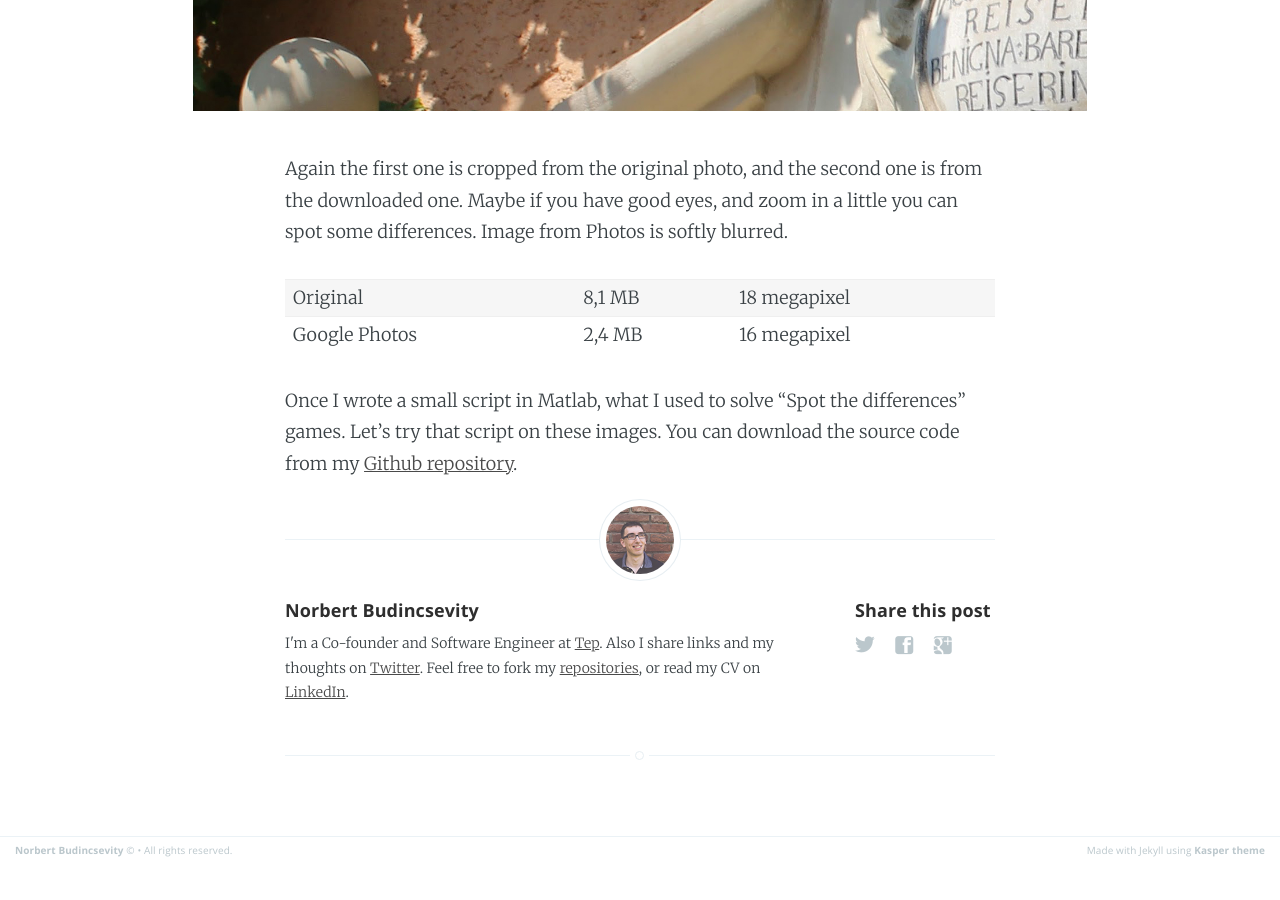
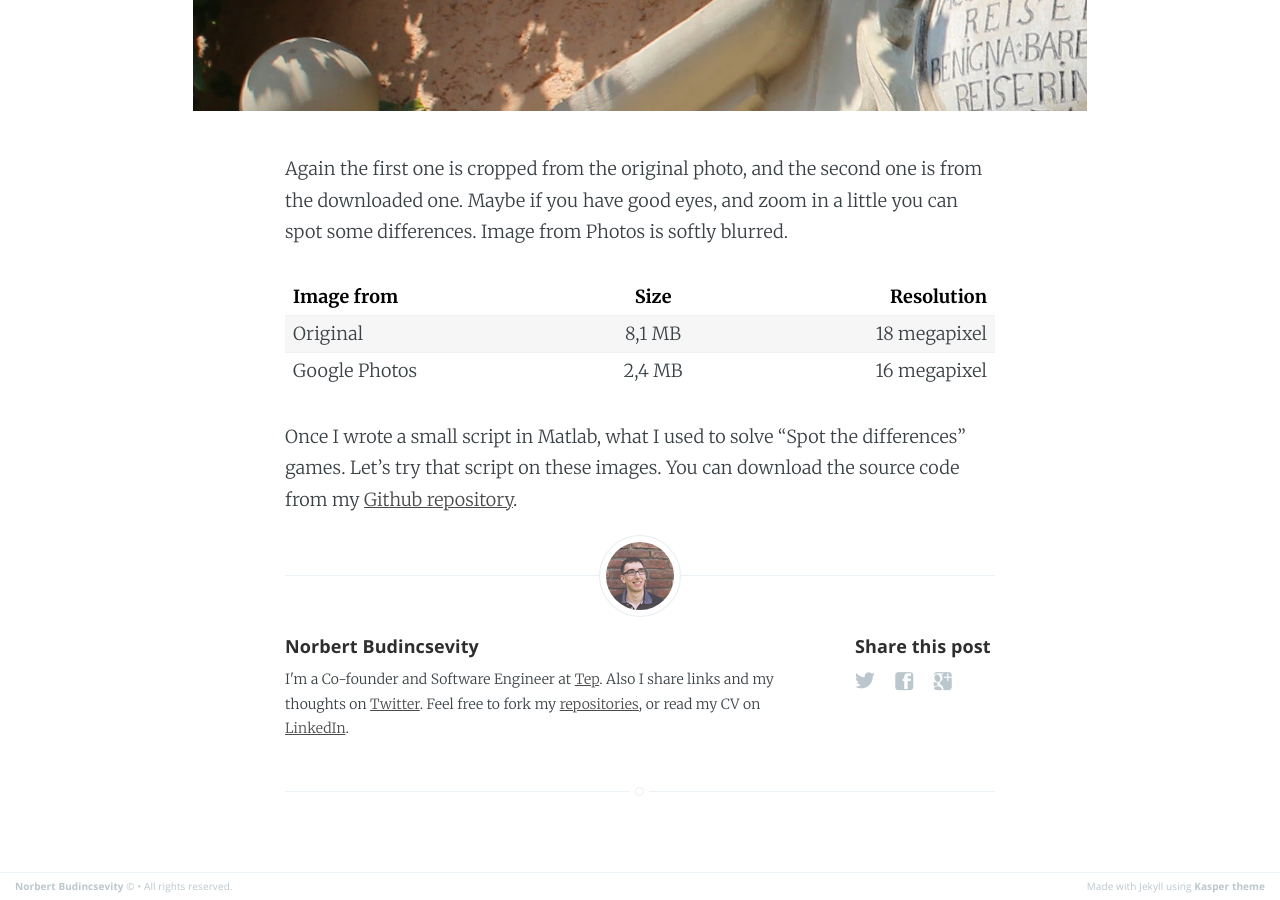
Before and after one commit to Budincsevity/budincsevity.github.io, a Jekyll site: the page built from _posts/2015-08-17-google-photos-compression.markdown, in a window 1280 px wide and 900 px high, scrolled down 2737 px. Built offline with Jekyll 4.4.1, drawn with Linux system fonts in a browser that asks for light colours; Markdown is read by kramdown in place of the engine named in the settings; before the commit the page ends 3601 px from its top, so only the background shows below that.

Commit message:
Update table

```diff
--- a/_posts/2015-08-17-google-photos-compression.markdown
+++ b/_posts/2015-08-17-google-photos-compression.markdown
@@ -23,6 +23,8 @@ The first one is the original, and the second one is from Google Photos. I can't
 
 Again the first one is cropped from the original photo, and the second one is from the downloaded one. Maybe if you have good eyes, and zoom in a little you can spot some differences. Image from Photos is softly blurred.
 
+| Image from        | Size      | Resolution  |
+| ------------- |:-------------:| -----:|
 | Original      | 8,1 MB      | 18 megapixel |
 | Google Photos | 2,4 MB      | 16 megapixel |
 
```
